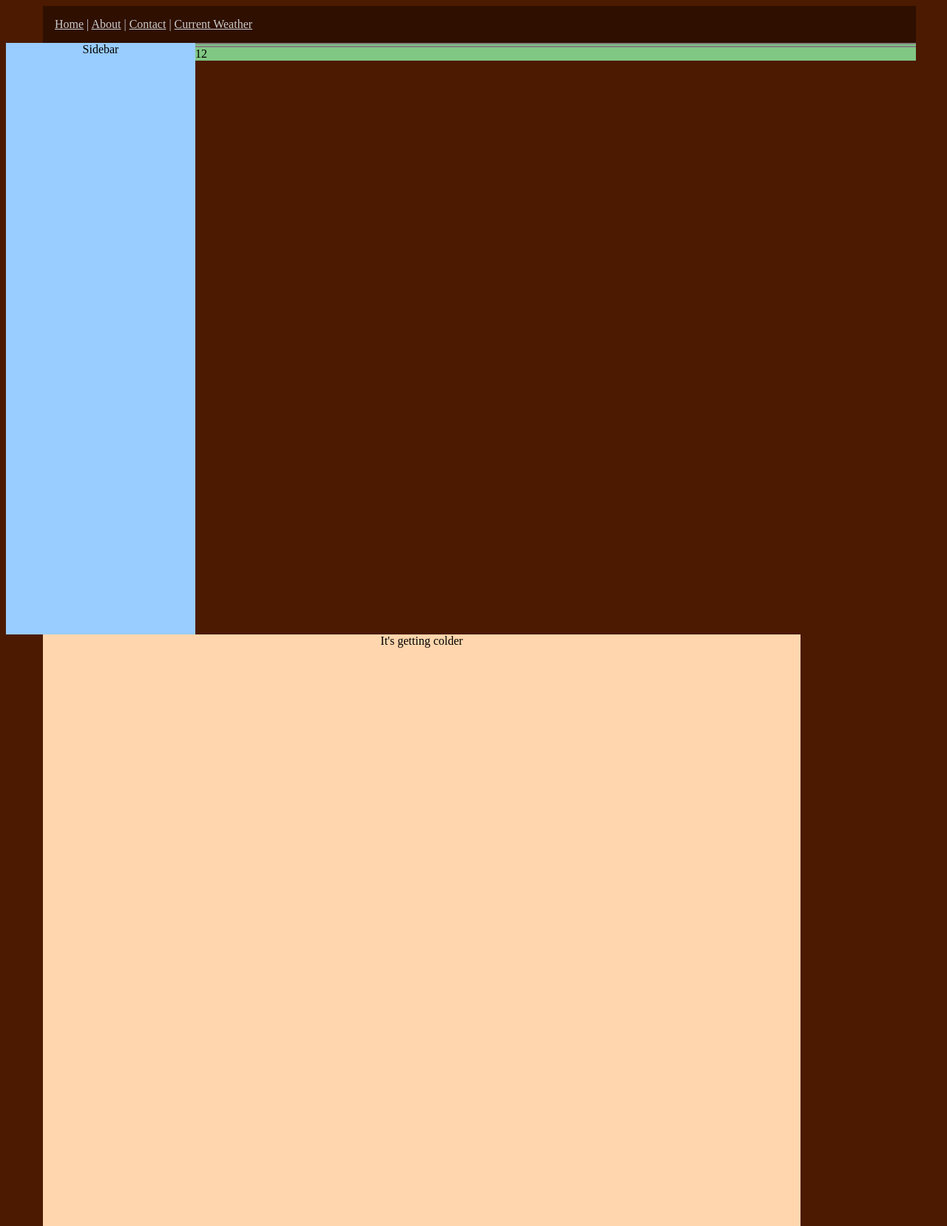
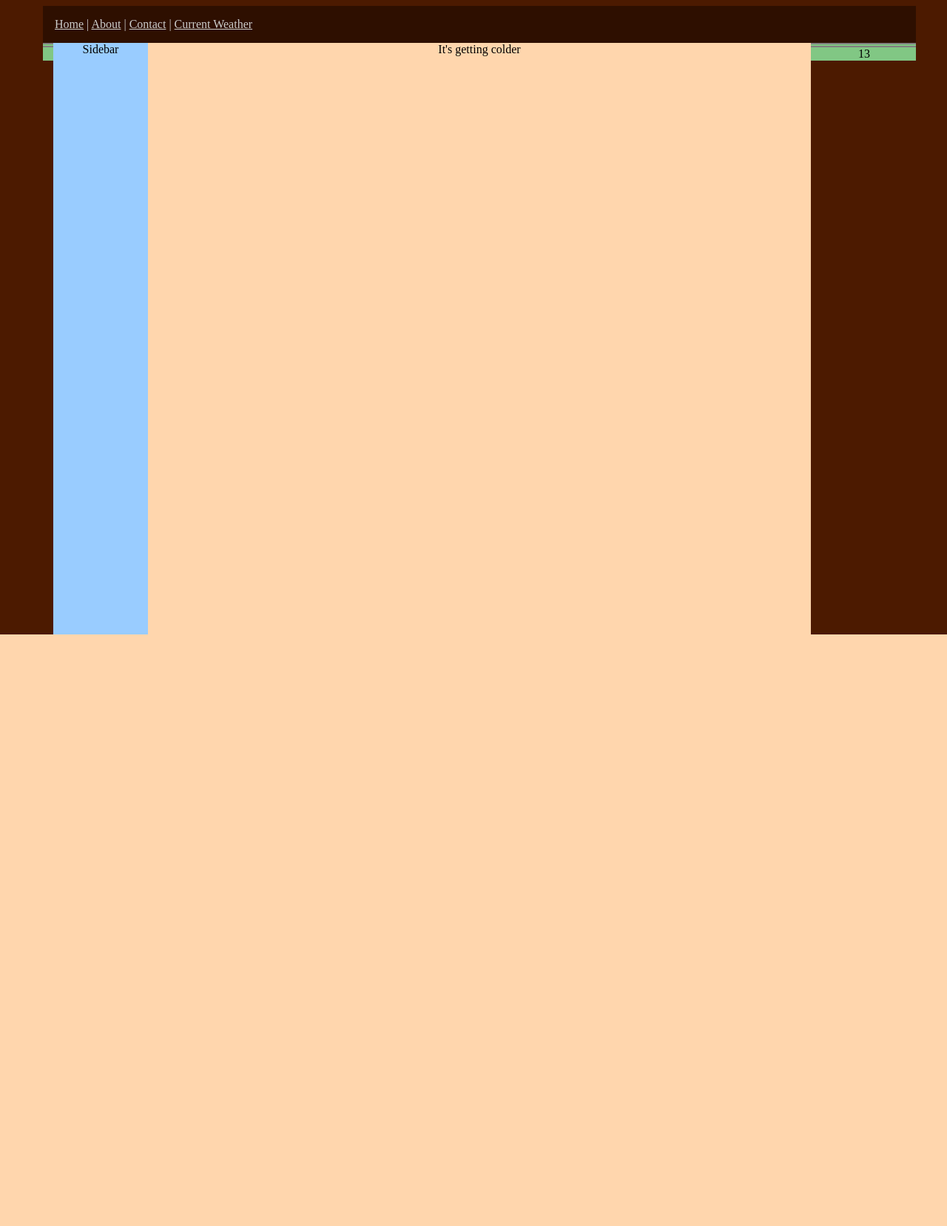
Before and after one commit to demidude93/demidude93.github.io, a PHP site: page /welcome/index.html in a window 1280 px wide. Shown: the whole page at 74% size. After the commit the page ends 858 px from the top, so only its background shows below. Run offline with PHP 8.4, Linux system fonts and the light colour scheme.

Commit message:
sizing to fit

```diff
--- a/welcome/index.html
+++ b/welcome/index.html
@@ -35,7 +35,7 @@
 
 			<div class="POS-container">
 				<div class="POS">
-					12
+					13
 				</div>
 			</div>
 		</body>
--- a/welcome/welcome.css
+++ b/welcome/welcome.css
@@ -28,10 +28,11 @@ html, body{
 
 .sidebar{
 	background-color:#99CCFF;
-	width:20%;
+	width:10%;
 	height:100%;
 	text-align: center;
 	float:left;
+	margin:0 0 0 5%;
 }
 
 .main{
@@ -39,12 +40,14 @@ html, body{
 	margin:auto 50px;
  	text-align: center;
  	height: 100%;
-	width:80%;
+	width:70%;
 	float:left;
+	margin: 0 5% 0 0;
 }
 
 .POS-container{
 	width:auto;
+	float:bottom;
 }
 
 .POS{
```
